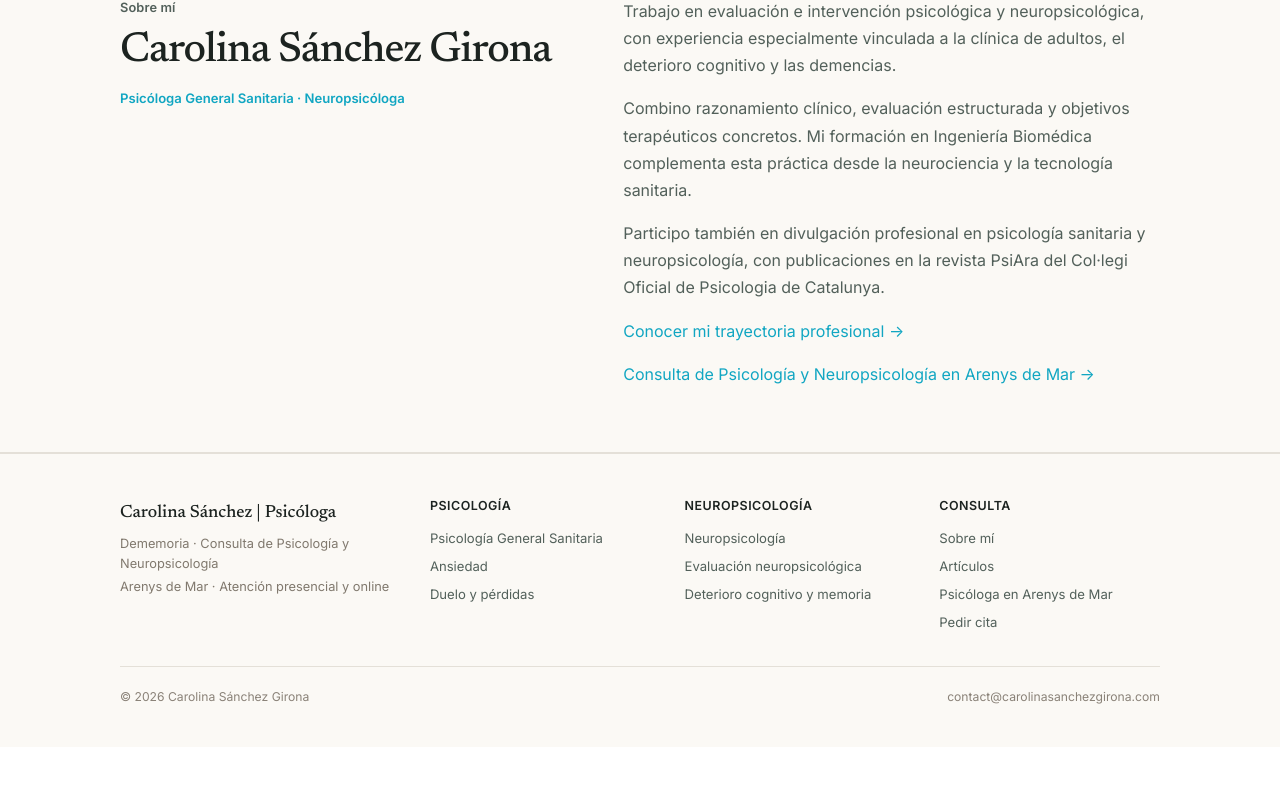
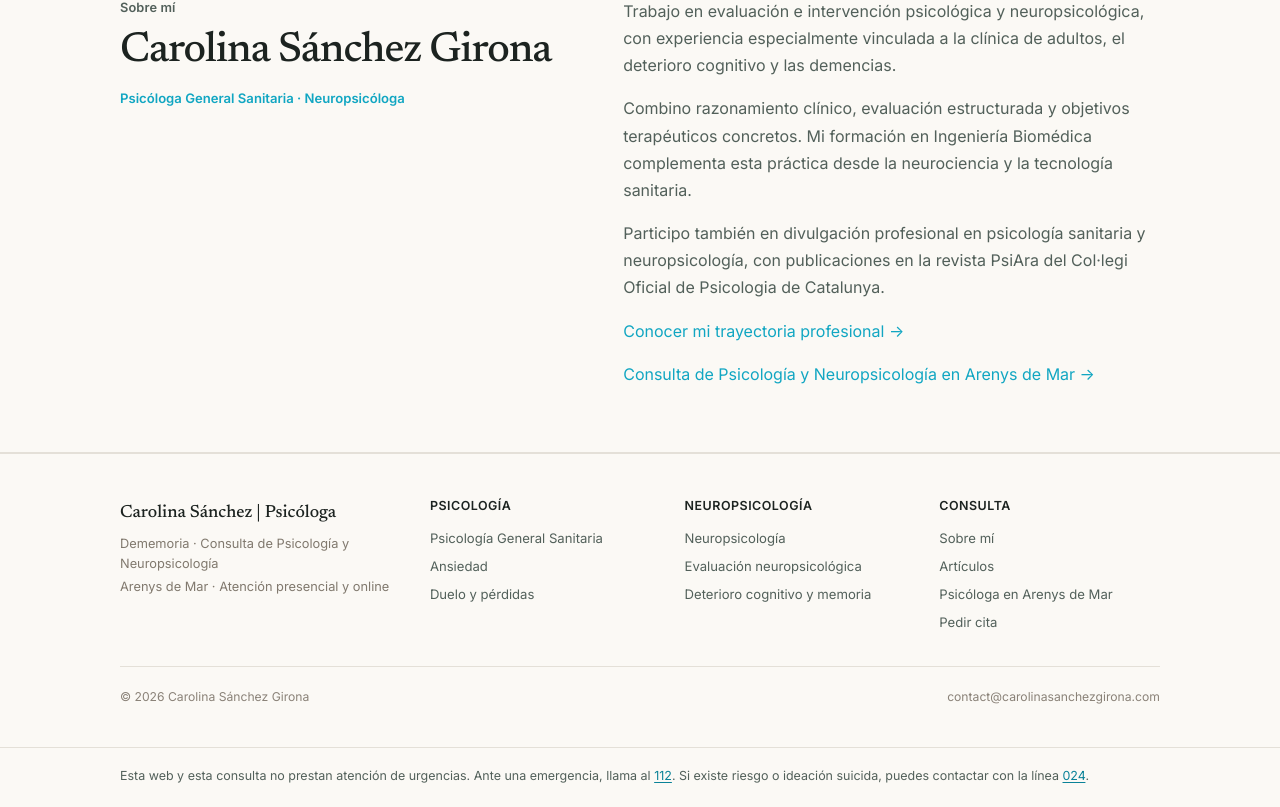
Before and after one commit to carolinasanchezgirona/Portfolio-Carolina, a Next.js app: page / in a window 1280 px wide. Shown: the part 2389-3196 px from the top of the page. Before the commit the page ends 3136 px from the top, so only its background shows below. Built offline with nearby package versions, Linux system fonts and the light colour scheme.

Commit message:
Add accessibility styles and crisis notice globally

```diff
--- a/app/layout.tsx
+++ b/app/layout.tsx
@@ -1,12 +1,14 @@
 import type { Metadata } from "next";
 import GoogleAnalyticsConsent from "./components/google-analytics-consent";
 import SiteShell from "./components/site-shell";
+import CrisisNotice from "./components/crisis-notice";
 import "./globals.css";
 import "./mineuri-theme.css";
 import "./type-scale.css";
 import "./coherence.css";
 import "./hero-soft.css";
 import "./editorial.css";
+import "./accessibility.css";
 
 export const metadata: Metadata = {
   metadataBase: new URL("https://carolinasanchezgirona.com"),
@@ -162,6 +164,7 @@ export default function RootLayout({ children }: Readonly<{ children: React.Reac
       </head>
       <body>
         <SiteShell>{children}</SiteShell>
+        <CrisisNotice />
         <GoogleAnalyticsConsent />
         <script
           type="application/ld+json"
```
